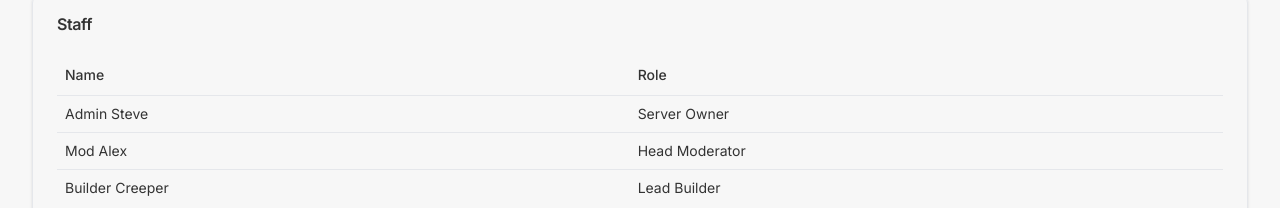
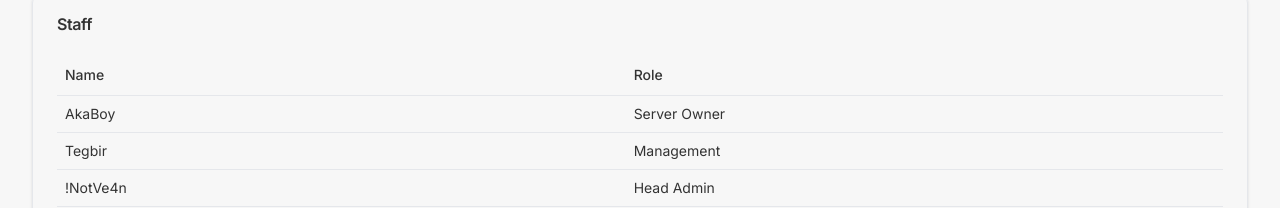
Before and after one commit to akaboydeve/hexgame_web, a Next.js app: page /admin in a window 1280 px wide. Shown: the part 592-800 px from the top of the page. Built offline with nearby package versions, Linux system fonts and the light colour scheme.

Commit message:
Update mcinfo

```diff
--- a/src/mcinfo.ts
+++ b/src/mcinfo.ts
@@ -44,9 +44,12 @@ export const initialRanks = [
 ]
 
 export const initialStaff = [
-  { name: 'Admin Steve', role: 'Server Owner', avatar: '/placeholder.svg' },
-  { name: 'Mod Alex', role: 'Head Moderator', avatar: '/placeholder.svg' },
-  { name: 'Builder Creeper', role: 'Lead Builder', avatar: '/placeholder.svg' },
+  { name: 'AkaBoy', role: 'Server Owner', avatar: 'https://mc-heads.net/avatar/hypixel/100' },
+  { name: 'Tegbir', role: 'Management', avatar: 'https://mc-heads.net/avatar/TommyInnit/100' },
+  { name: '!NotVe4n', role: 'Head Admin', avatar: 'https://mc-heads.net/avatar/Technoblade/100' },
+  { name: '! kabeer123', role: 'Head Admin', avatar: 'https://mc-heads.net/avatar/Proiit/100' },
+  { name: 'vryoal', role: 'Head Admin', avatar: 'https://mc-heads.net/avatar/Ph1lza/100' },
+  { name: 'Tanmay2456', role: 'Staff', avatar: 'https://mc-heads.net/avatar/noobie/100' },
 ]
 
 export const initialDonors = [
```
